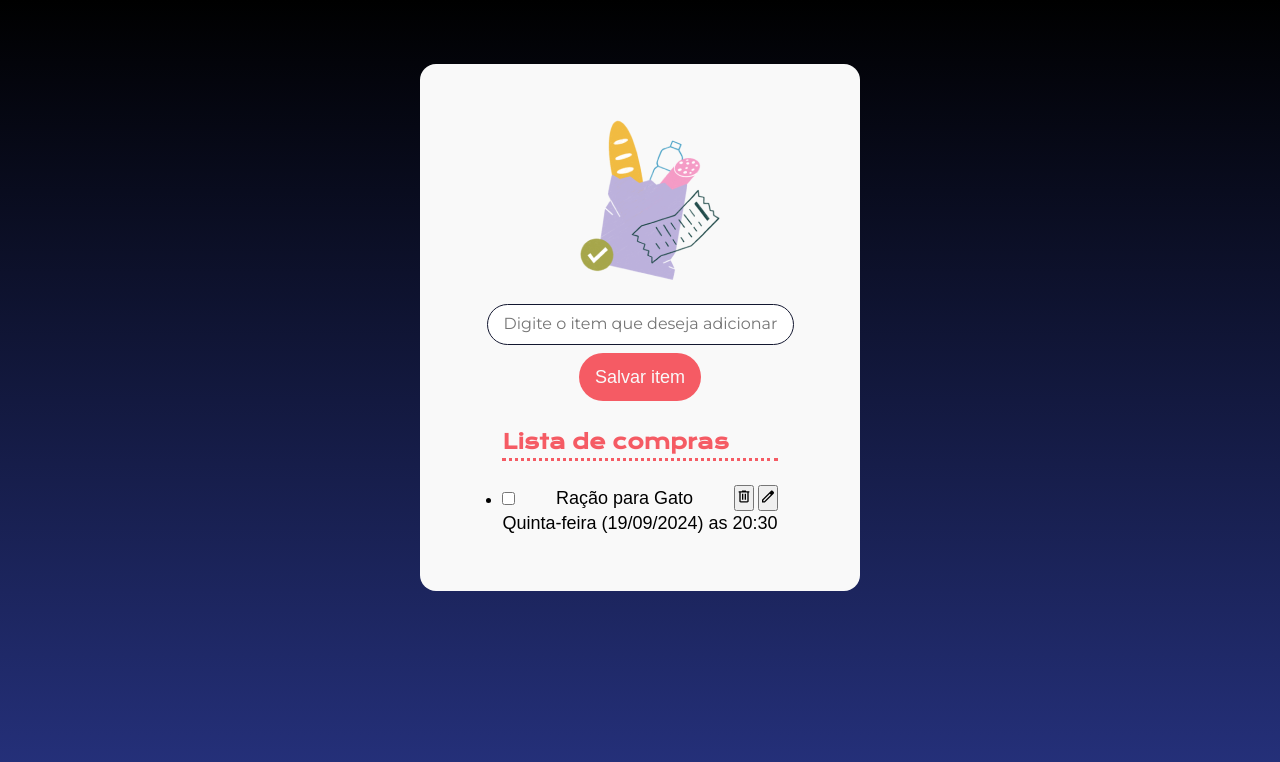
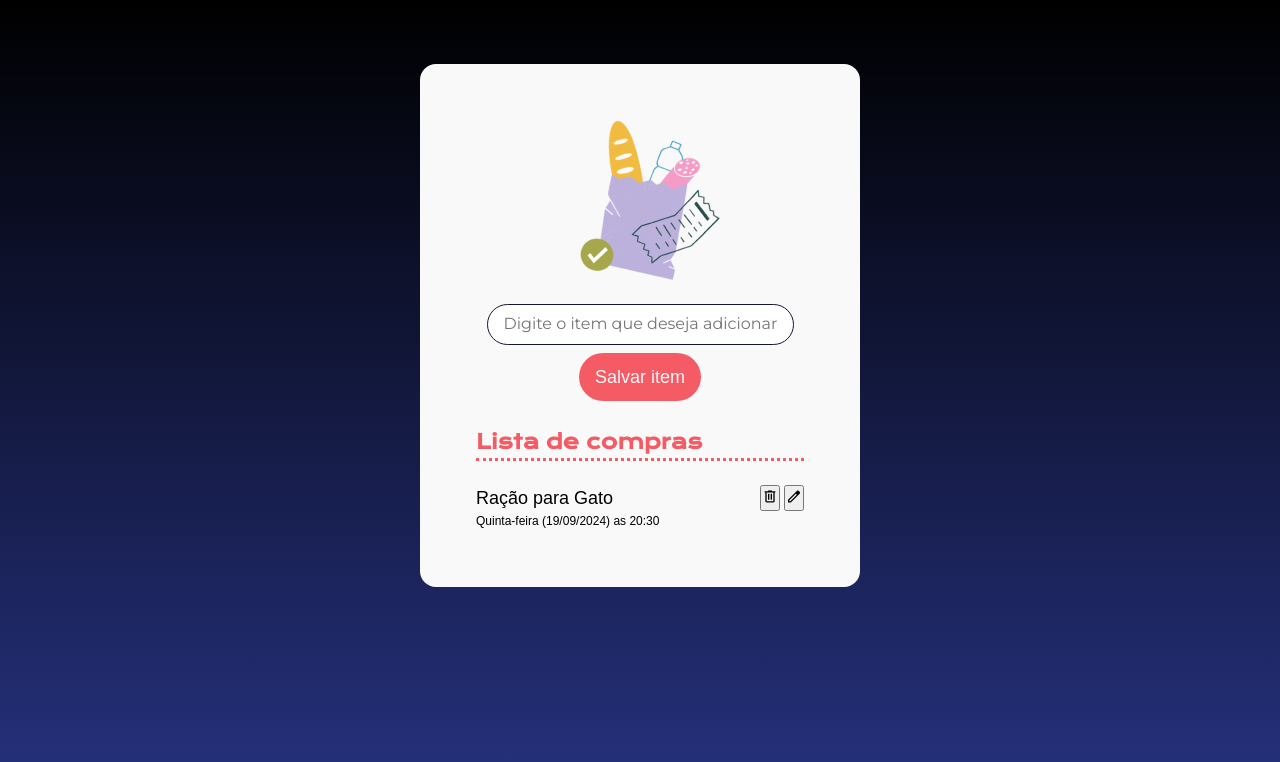
Before and after one commit to Luciana-Pessoa/lista-compras, a plain HTML site: page index.html in a window 1280 px wide. Drawn offline with nearby package versions, Linux system fonts and the light colour scheme; a web font is replaced by a local one.

Commit message:
melhorias

```diff
--- a/index.html
+++ b/index.html
@@ -28,9 +28,10 @@
 <hr/>
 <li>
     <div class="item-lista-container">
-        <input type="checkbox"/>
+      <div class="container-nome-compra">
+
         <p>Ração para Gato</p>
-
+    </div>
     <div>
         <button>
             <img src="img/delete.svg" alt="Deletar">
@@ -38,7 +39,7 @@
         <button><img src="img/edit.svg" alt="Editar"></button>
     </div>
     </div>
-    <p>Quinta-feira (19/09/2024) as 20:30</p>
+    <p class="item-lista-texto">Quinta-feira (19/09/2024) as 20:30</p>
 </li>
 </ul>
 </main>
--- a/styles.css
+++ b/styles.css
@@ -100,3 +100,17 @@ form {
     align-items: center;
     justify-content: space-between;
 }
+
+.container-nome-compra {
+    display: flex;
+}
+
+ul {
+    list-style-type: none;
+    width: 100%;
+}
+
+.item-lista-texto {
+    font-size: 12px;
+    line-height: 20px;
+}
```
